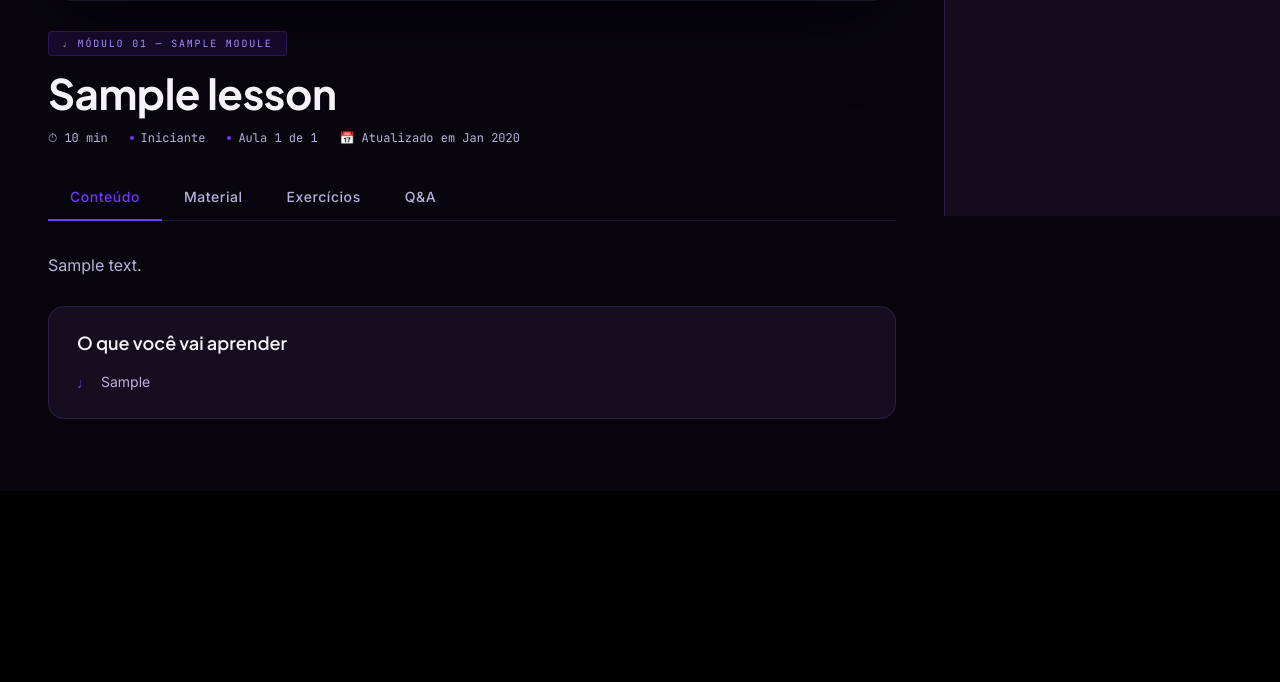
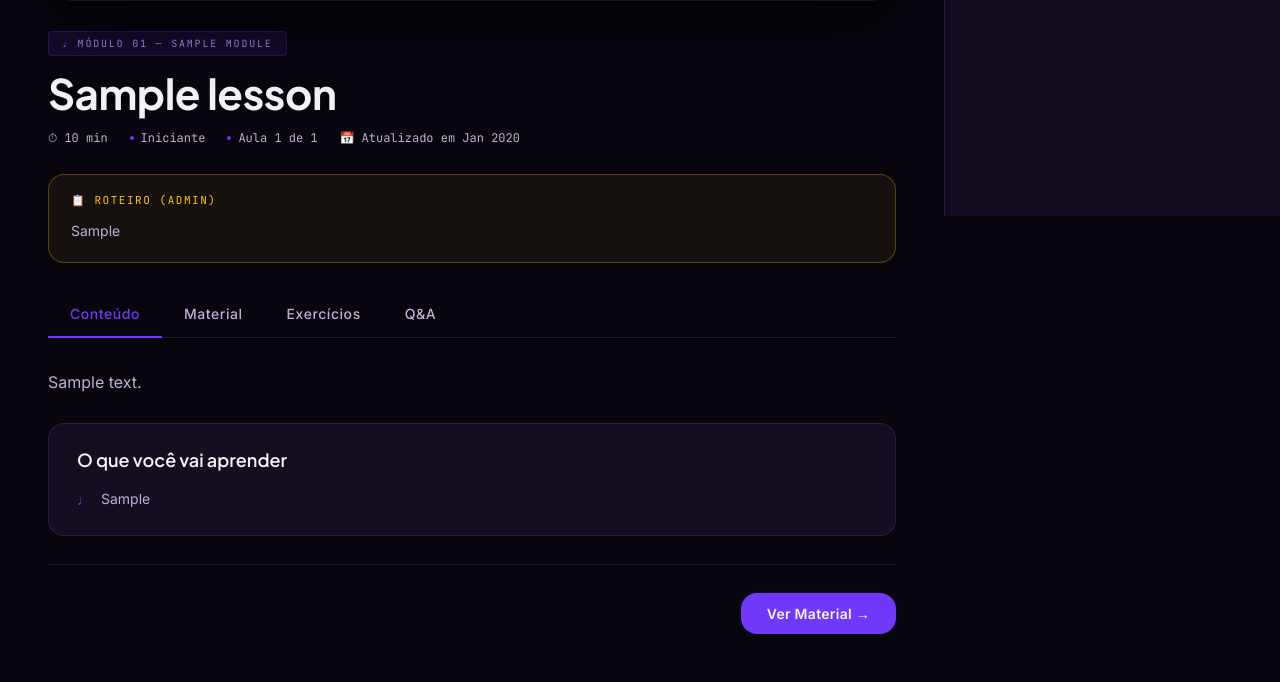
Before and after one commit to yanferodrigues/plataforma-aulas-musica, a Django app: page /courses/modules/1/lessons/1/ in a window 1280 px wide. Shown: the part 584-1266 px from the top of the page. Before the commit the page ends 1075 px from the top, so only its background shows below. Run offline with Django 5.2, Linux system fonts and the light colour scheme; a user stored in the database is signed in; tables that the repository leaves empty hold one stand-in row (values such as "Sample post"); some libraries are stand-ins or nearby versions.

Commit message:
ESCRITÓRIO 04/05/2026 16:00

```diff
--- a/core/views.py
+++ b/core/views.py
@@ -122,6 +122,7 @@ def studio_lesson_save(request, pk=None):
         'title': request.POST.get('title', '').strip(),
         'description': request.POST.get('description', '').strip(),
         'objectives': request.POST.get('objectives', '').strip(),
+        'roteiro': request.POST.get('roteiro', '').strip(),
         'video_url': request.POST.get('video_url', '').strip(),
         'duration_minutes': int(request.POST.get('duration_minutes') or 0),
         'order': int(request.POST.get('order') or 1),
--- a/courses/models.py
+++ b/courses/models.py
@@ -45,6 +45,7 @@ class Lesson(models.Model):
     title = models.CharField(max_length=200)
     description = models.TextField(blank=True)
     objectives = models.TextField(blank=True)
+    roteiro = models.TextField(blank=True)
     video_url = models.URLField(blank=True)
     video_file = models.FileField(upload_to='lessons/videos/', blank=True, null=True)
     duration_minutes = models.PositiveSmallIntegerField(default=0)
--- a/setup/static/assets/dashboard.js
+++ b/setup/static/assets/dashboard.js
@@ -39,6 +39,7 @@ function initCardEntrance() {
     {
       opacity: 1, y: 0, scale: 1,
       duration: 0.7, stagger: 0.1, ease: 'power3.out', delay: 0.3,
+      clearProps: 'transform',
     }
   );
 
@@ -46,7 +47,7 @@ function initCardEntrance() {
   if (continueCard) {
     gsap.fromTo(continueCard,
       { opacity: 0, y: 30 },
-      { opacity: 1, y: 0, duration: 0.8, ease: 'power3.out', delay: 0.1 }
+      { opacity: 1, y: 0, duration: 0.8, ease: 'power3.out', delay: 0.1, clearProps: 'transform' }
     );
   }
 
@@ -54,7 +55,7 @@ function initCardEntrance() {
   if (topbarTitle) {
     gsap.fromTo(topbarTitle,
       { opacity: 0, x: -20 },
-      { opacity: 1, x: 0, duration: 0.6, ease: 'power2.out', delay: 0.05 }
+      { opacity: 1, x: 0, duration: 0.6, ease: 'power2.out', delay: 0.05, clearProps: 'transform' }
     );
   }
 }
--- a/setup/static/assets/lesson.js
+++ b/setup/static/assets/lesson.js
@@ -29,6 +29,15 @@ function initTabs() {
     });
   });
 }
+
+function switchTab(target) {
+  const btn = document.querySelector(`.tab-btn[data-tab="${target}"]`);
+  if (btn) {
+    btn.click();
+    document.querySelector('.tabs-bar').scrollIntoView({ behavior: 'smooth', block: 'start' });
+  }
+}
+window.switchTab = switchTab;
 
 /* ─── PROGRESS BARS ─────────────────────────────────────── */
 function initProgressBars() {
@@ -79,12 +88,12 @@ function initLessonEntrance() {
 
   const tl = gsap.timeline({ defaults: { ease: 'power3.out' } });
 
-  tl.fromTo('.lesson-topbar', { opacity: 0, y: -20 }, { opacity: 1, y: 0, duration: 0.5 }, 0);
-  tl.fromTo('.video-wrap',    { opacity: 0, y: 30 },  { opacity: 1, y: 0, duration: 0.7 }, 0.15);
-  tl.fromTo('.lesson-info',   { opacity: 0, y: 24 },  { opacity: 1, y: 0, duration: 0.6 }, 0.35);
+  tl.fromTo('.lesson-topbar', { opacity: 0, y: -20 }, { opacity: 1, y: 0, duration: 0.5, clearProps: 'transform' }, 0);
+  tl.fromTo('.video-wrap',    { opacity: 0, y: 30 },  { opacity: 1, y: 0, duration: 0.7, clearProps: 'transform' }, 0.15);
+  tl.fromTo('.lesson-info',   { opacity: 0, y: 24 },  { opacity: 1, y: 0, duration: 0.6, clearProps: 'transform' }, 0.35);
   tl.fromTo('.tabs-bar',      { opacity: 0 },          { opacity: 1, duration: 0.5 },        0.5);
-  tl.fromTo('.tab-panel.active', { opacity: 0, y: 16 }, { opacity: 1, y: 0, duration: 0.5 }, 0.6);
-  tl.fromTo('.lesson-sidebar', { opacity: 0, x: 30 },  { opacity: 1, x: 0, duration: 0.7 }, 0.2);
+  tl.fromTo('.tab-panel.active', { opacity: 0, y: 16 }, { opacity: 1, y: 0, duration: 0.5, clearProps: 'transform' }, 0.6);
+  tl.fromTo('.lesson-sidebar', { opacity: 0, x: 30 },  { opacity: 1, x: 0, duration: 0.7, clearProps: 'transform' }, 0.2);
 }
 
 /* ─── SIDEBAR ACTIVE ITEM SCROLL ─────────────────────────── */
--- a/setup/static/style/styles.css
+++ b/setup/static/style/styles.css
@@ -1803,6 +1810,29 @@ img.db-nav-icon { width: 18px; height: 18px; object-fit: contain; font-size: 0;
   color: var(--text-primary);
 }
 
+/* ── Roteiro (admin only) ── */
+.roteiro-admin-box {
+  background: rgba(255, 193, 7, 0.06);
+  border: 1px solid rgba(255, 193, 7, 0.28);
+  border-radius: var(--radius-md);
+  padding: 18px 22px;
+  margin-bottom: 28px;
+}
+.roteiro-admin-label {
+  font-family: var(--font-mono);
+  font-size: 11px;
+  letter-spacing: 0.14em;
+  color: #FFC107;
+  text-transform: uppercase;
+  margin-bottom: 12px;
+}
+.roteiro-admin-body {
+  font-size: 14px;
+  color: var(--text-secondary);
+  line-height: 1.75;
+  white-space: pre-wrap;
+}
+
 /* ============================================================
    LESSON PAGE
    ============================================================ */
@@ -2035,7 +2065,7 @@ img.db-nav-icon { width: 18px; height: 18px; object-fit: contain; font-size: 0;
   background: transparent; border: none;
   border-bottom: 2px solid transparent;
   font-family: var(--font-ui); font-size: 14px; font-weight: 500;
-  color: var(--text-secondary); cursor: none;
+  color: var(--text-secondary); cursor: pointer;
   transition: var(--transition);
   letter-spacing: 0.04em;
   margin-bottom: -1px;
@@ -2046,6 +2076,27 @@ img.db-nav-icon { width: 18px; height: 18px; object-fit: contain; font-size: 0;
 .tab-panel.active { display: block; animation: tab-in 0.3s ease; }
 @keyframes tab-in { from { opacity: 0; transform: translateY(8px); } to { opacity: 1; transform: none; } }
 
+.tab-next-bar {
+  display: flex; justify-content: flex-end;
+  padding-top: 28px; margin-top: 28px;
+  border-top: 1px solid var(--glass-border);
+}
+.tab-next-btn {
+  display: inline-flex; align-items: center; gap: 8px;
+  padding: 12px 26px;
+  background: var(--brand); border: none;
+  border-radius: var(--radius-md);
+  color: var(--text-primary);
+  font-family: var(--font-ui); font-size: 14px; font-weight: 600;
+  letter-spacing: 0.02em;
+  cursor: pointer; transition: var(--transition);
+}
+.tab-next-btn:hover {
+  background: var(--hover);
+  box-shadow: 0 4px 20px var(--brand-glow);
+  transform: translateY(-2px);
+}
+
 .lesson-desc {
   font-size: 16px; color: var(--text-secondary);
   line-height: 1.82; margin-bottom: 26px;
--- a/templates/achievements.html
+++ b/templates/achievements.html
@@ -151,8 +151,8 @@
   document.querySelectorAll('.pbar-fill[data-width]').forEach(el => {
     setTimeout(() => { el.style.width = el.dataset.width; }, 300);
   });
-  gsap.from('.achv-card.unlocked', { opacity: 0, y: 28, scale: 0.95, duration: 0.5, stagger: 0.1, ease: 'back.out(1.4)', delay: 0.2 });
-  gsap.from('.achv-card.locked', { opacity: 0, y: 20, duration: 0.4, stagger: 0.06, ease: 'power2.out', delay: 0.5 });
+  gsap.from('.achv-card.unlocked', { opacity: 0, y: 28, scale: 0.95, duration: 0.5, stagger: 0.1, ease: 'back.out(1.4)', delay: 0.2, clearProps: 'transform' });
+  gsap.from('.achv-card.locked', { opacity: 0, y: 20, duration: 0.4, stagger: 0.06, ease: 'power2.out', delay: 0.5, clearProps: 'transform' });
 </script>
 
 <!-- Notification Panel -->
--- a/templates/lesson.html
+++ b/templates/lesson.html
@@ -143,6 +143,13 @@
           </div>
         </div>
 
+        {% if request.user.is_superuser and lesson.roteiro %}
+        <div class="roteiro-admin-box">
+          <div class="roteiro-admin-label">📋 Roteiro (admin)</div>
+          <div class="roteiro-admin-body">{{ lesson.roteiro|linebreaksbr }}</div>
+        </div>
+        {% endif %}
+
         <!-- Tabs -->
         <div class="tabs-bar">
           <button class="tab-btn active" data-tab="content">Conteúdo</button>
@@ -171,6 +178,10 @@
           {% if not lesson.description and not objectives_list %}
           <p style="color:var(--text-secondary);padding:32px 0;">Conteúdo da aula ainda não disponível.</p>
           {% endif %}
+
+          <div class="tab-next-bar">
+            <button class="tab-next-btn" onclick="switchTab('material')">Ver Material →</button>
+          </div>
         </div>
 
         <!-- ── TAB: MATERIAL ──────────────────────── -->
@@ -195,6 +206,10 @@
           {% else %}
           <p style="color:var(--text-secondary);padding:32px 0;">Nenhum material disponível para esta aula.</p>
           {% endif %}
+
+          <div class="tab-next-bar">
+            <button class="tab-next-btn" onclick="switchTab('exercises')">Ver Exercícios →</button>
+          </div>
         </div>
 
         <!-- ── TAB: EXERCÍCIOS ────────────────────── -->
@@ -260,6 +275,10 @@
           {% else %}
           <p style="color:var(--text-secondary);padding:32px 0;">Nenhum exercício disponível para esta aula.</p>
           {% endif %}
+
+          <div class="tab-next-bar">
+            <button class="tab-next-btn" onclick="switchTab('qa')">Ver Q&amp;A →</button>
+          </div>
         </div>
 
         <!-- ── TAB: Q&A ───────────────────────────── -->
--- a/templates/modules.html
+++ b/templates/modules.html
@@ -197,7 +197,7 @@
   });
 
   /* GSAP card entrance */
-  gsap.from('.db-mod-card', { opacity: 0, y: 30, duration: 0.5, stagger: 0.08, ease: 'power2.out', delay: 0.1 });
+  gsap.from('.db-mod-card', { opacity: 0, y: 30, duration: 0.5, stagger: 0.08, ease: 'power2.out', delay: 0.1, clearProps: 'transform' });
 </script>
 </body>
 </html>
--- a/templates/profile.html
+++ b/templates/profile.html
@@ -242,8 +242,8 @@
 
 <script src="https://cdnjs.cloudflare.com/ajax/libs/gsap/3.12.2/gsap.min.js"></script>
 <script>
-  gsap.from('.profile-card', { opacity: 0, x: -24, duration: 0.5, ease: 'power2.out' });
-  gsap.from('.settings-card', { opacity: 0, y: 20, duration: 0.4, stagger: 0.1, ease: 'power2.out', delay: 0.15 });
+  gsap.from('.profile-card', { opacity: 0, x: -24, duration: 0.5, ease: 'power2.out', clearProps: 'transform' });
+  gsap.from('.settings-card', { opacity: 0, y: 20, duration: 0.4, stagger: 0.1, ease: 'power2.out', delay: 0.15, clearProps: 'transform' });
 
   document.getElementById('avatar-input').addEventListener('change', async function () {
     const file = this.files[0];
--- a/templates/progress.html
+++ b/templates/progress.html
@@ -182,8 +182,8 @@
   document.querySelectorAll('.pbar-fill[data-width]').forEach(el => {
     setTimeout(() => { el.style.width = el.dataset.width; }, 300);
   });
-  gsap.from('.stat-card', { opacity: 0, y: 24, duration: 0.5, stagger: 0.1, ease: 'power2.out' });
-  gsap.from('.mod-progress-row', { opacity: 0, x: -20, duration: 0.4, stagger: 0.08, ease: 'power2.out', delay: 0.3 });
+  gsap.from('.stat-card', { opacity: 0, y: 24, duration: 0.5, stagger: 0.1, ease: 'power2.out', clearProps: 'transform' });
+  gsap.from('.mod-progress-row', { opacity: 0, x: -20, duration: 0.4, stagger: 0.08, ease: 'power2.out', delay: 0.3, clearProps: 'transform' });
 </script>
 
 <!-- Notification Panel -->
--- a/templates/settings.html
+++ b/templates/settings.html
@@ -262,7 +262,7 @@
 </style>
 <div class="settings-toast" id="settings-toast"></div>
 <script>
-  gsap.from('.settings-card, .danger-card', { opacity: 0, y: 20, duration: 0.4, stagger: 0.1, ease: 'power2.out' });
+  gsap.from('.settings-card, .danger-card', { opacity: 0, y: 20, duration: 0.4, stagger: 0.1, ease: 'power2.out', clearProps: 'transform' });
 
   const SAVE_URL = "{% url 'accounts:save_settings' %}";
   const CSRF = "{{ csrf_token }}";
```
Also changed, not shown: other parts of setup/static/style/styles.css (+16 -6 lines), templates/studio.html (+9 -2 lines), courses/migrations/0004_lesson_roteiro.py (added).
